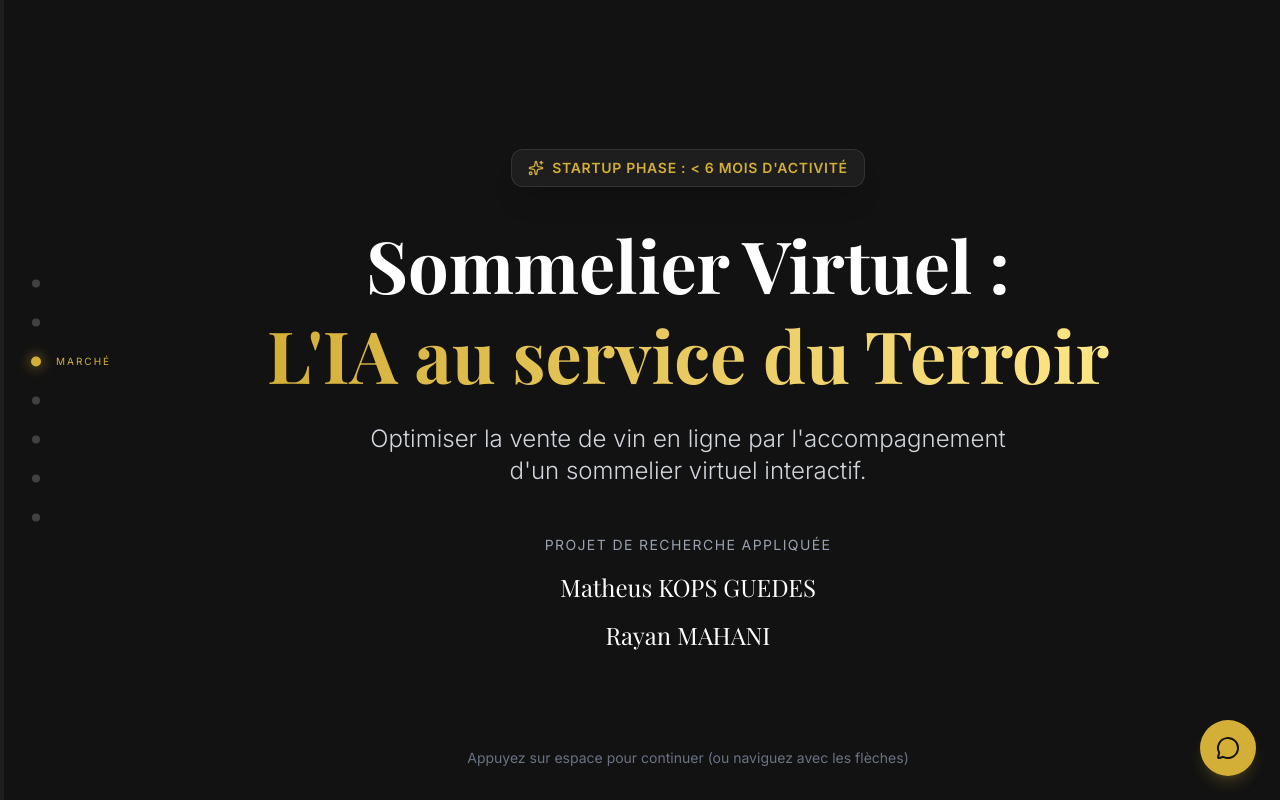
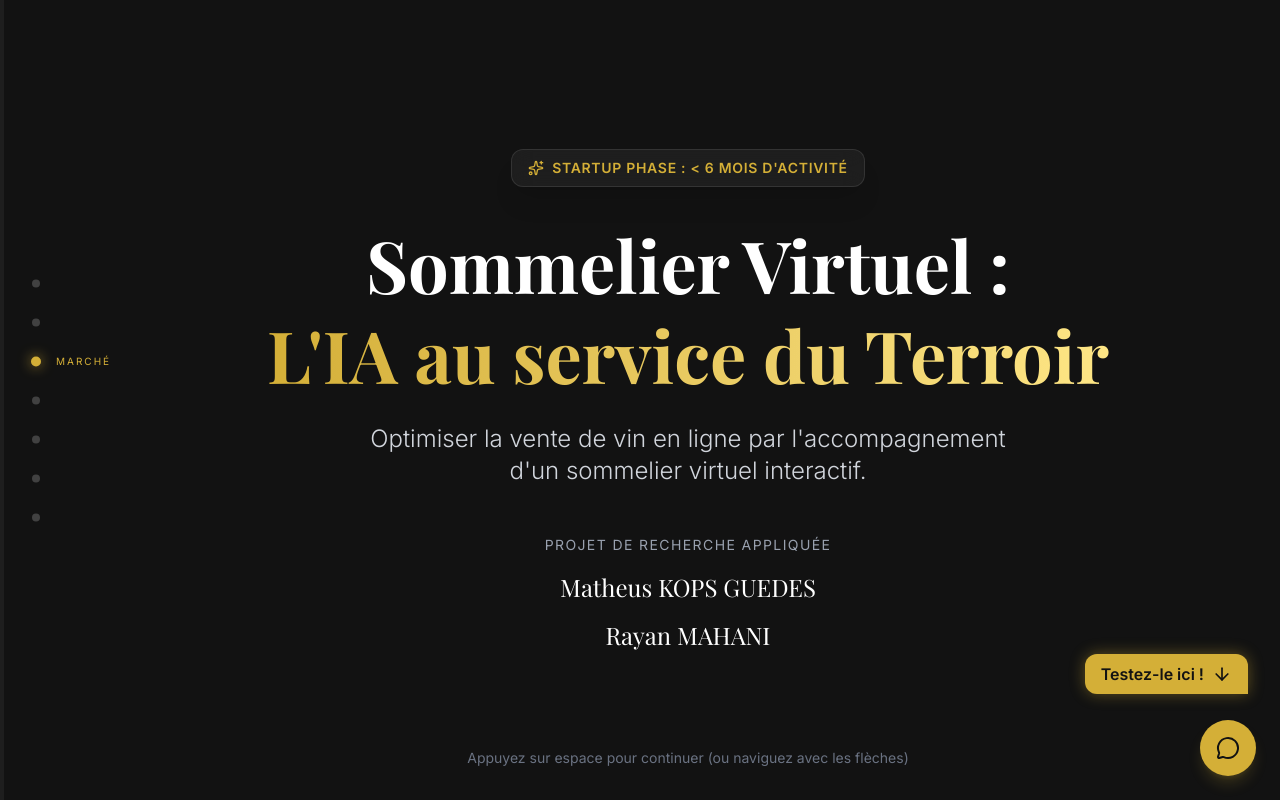
Before and after one commit to HELIK0PTER/methodologie-de-recherche, a React (Vite) app: page / in a window 1280 px wide. Shown: the top 800 px of the page. Built offline with nearby package versions, Linux system fonts and the light colour scheme; a web font is replaced by a local one.

Commit message:
testez le ici

```diff
--- a/src/sections/Recommendations.jsx
+++ b/src/sections/Recommendations.jsx
@@ -1,6 +1,7 @@
+import { useRef } from 'react';
 import Section from '../components/Section';
-import { motion } from 'framer-motion';
-import { Check, MessageSquare, BookOpen, UserCheck, Sparkles } from 'lucide-react';
+import { motion, useInView, AnimatePresence } from 'framer-motion';
+import { Check, MessageSquare, BookOpen, UserCheck, Sparkles, ArrowDown } from 'lucide-react';
 
 const RecommendationCard = ({ icon: Icon, title, desc, impact, index }) => {
   return (
@@ -40,6 +41,9 @@ const RecommendationCard = ({ icon: Icon, title, desc, impact, index }) => {
 };
 
 const Recommendations = () => {
+  const ref = useRef(null);
+  const isInView = useInView(ref, { amount: 0.5 });
+
   const recommendations = [
     {
       icon: MessageSquare,
@@ -68,7 +72,9 @@ const Recommendations = () => {
   ];
 
   return (
+    <>
       <Section id="recommendations">
+        <div ref={ref} className="w-full flex flex-col items-center">
           <h2 className="text-4xl font-bold mb-12 text-center text-white">
             Plan d'Action <span className="text-gold-prestige">Stratégique</span>
           </h2>
@@ -87,7 +93,25 @@ const Recommendations = () => {
               />
             ))}
           </motion.div>
+        </div>
       </Section>
+
+      <AnimatePresence>
+        {isInView && (
+          <motion.div
+            initial={{ opacity: 0, scale: 0.8, y: 10 }}
+            animate={{ opacity: 1, scale: 1, y: 0 }}
+            exit={{ opacity: 0, scale: 0.8, y: 10 }}
+            className="fixed bottom-24 right-8 z-40 hidden md:flex flex-col items-end pointer-events-none"
+          >
+            <div className="bg-gold-prestige text-carbon-dark font-bold px-4 py-2 rounded-xl rounded-br-none shadow-[0_0_15px_rgba(212,175,55,0.4)] animate-bounce flex items-center gap-2">
+              <span>Testez-le ici !</span>
+              <ArrowDown size={20} />
+            </div>
+          </motion.div>
+        )}
+      </AnimatePresence>
+    </>
   );
 };
 
```
Lines whose indentation alone changed are shown as unchanged.
